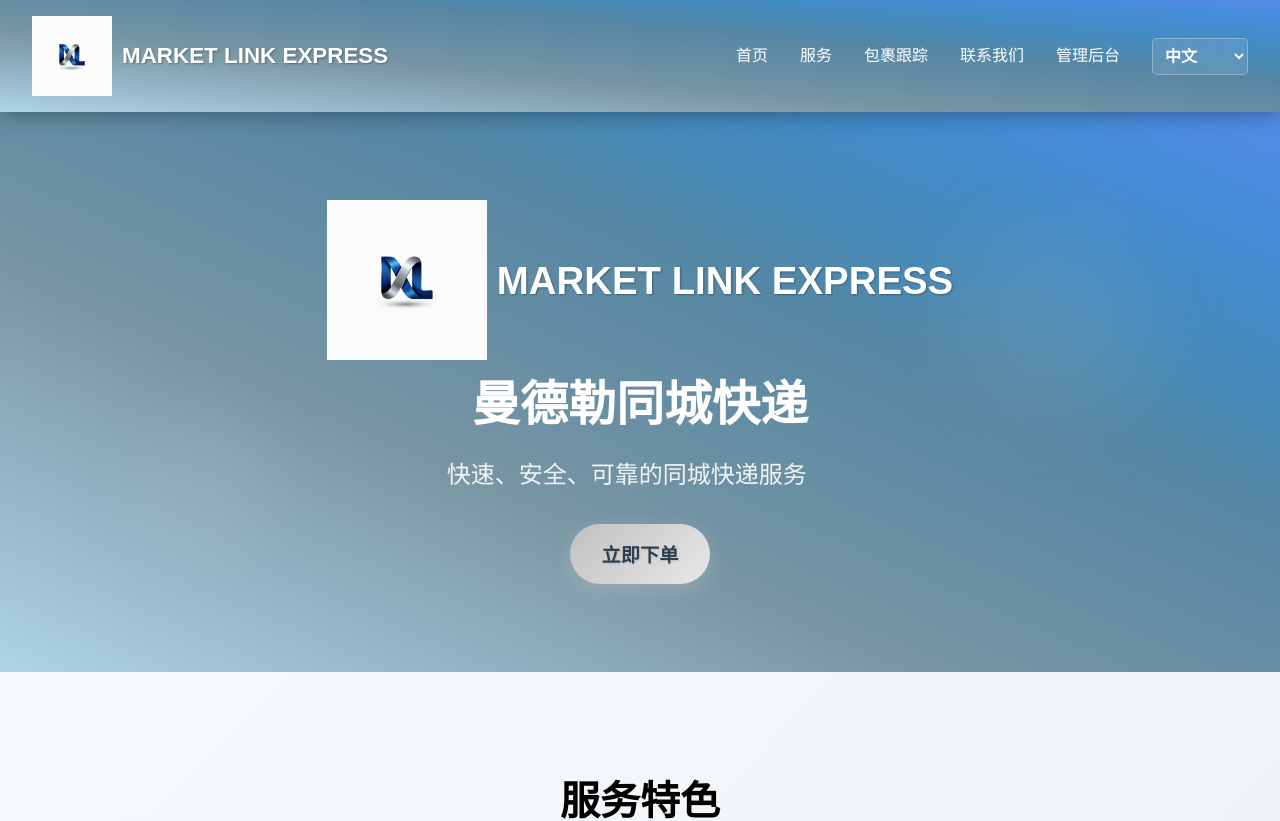
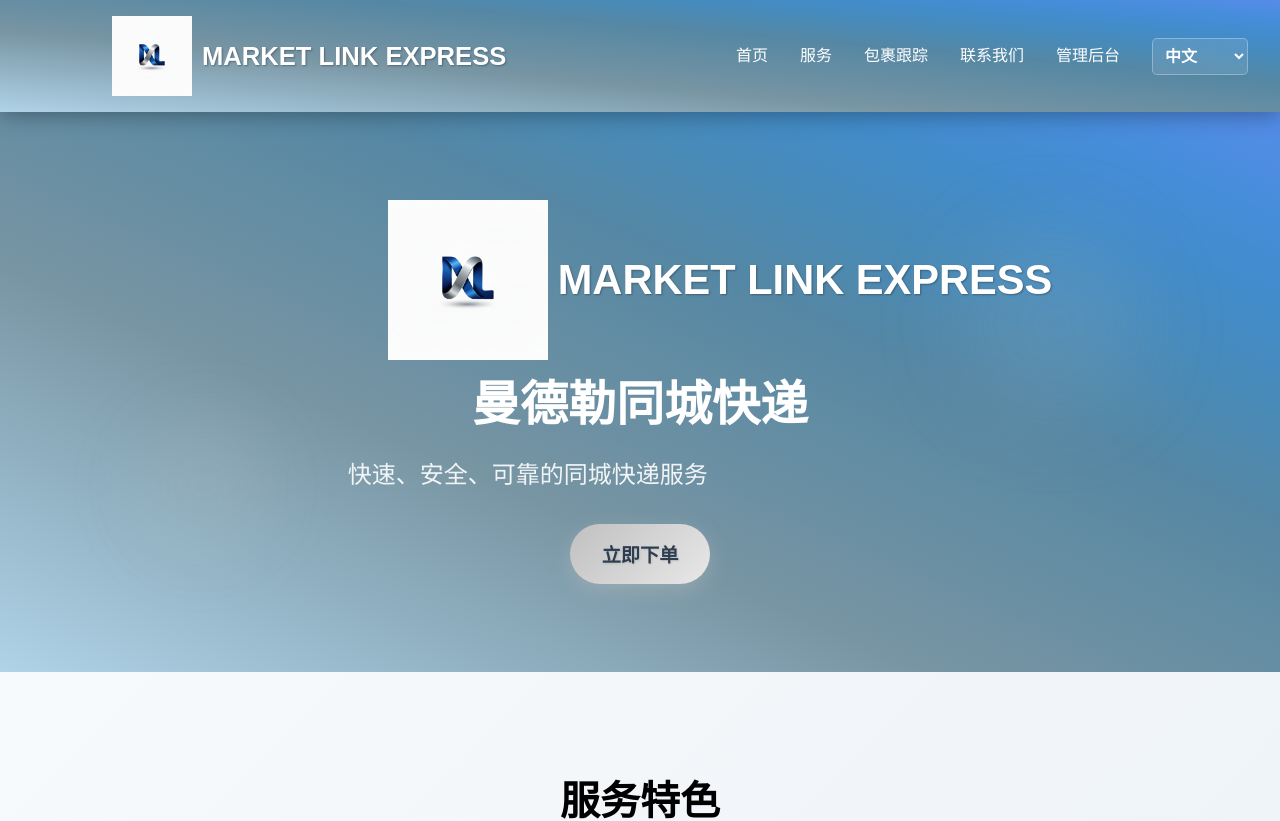
Before and after one commit to huangdelun16-lgtm/ml-express, a React (Create React App) app: page / in a window 1280 px wide. Shown: the top 821 px of the page. Built offline with nearby package versions, Linux system fonts and the light colour scheme; no server answers; the database is empty; the HTML template or start-up script is replaced by a standard one.

Commit message:
Adjust logo position and increase text size

```diff
--- a/src/pages/HomePage.tsx
+++ b/src/pages/HomePage.tsx
@@ -423,7 +423,8 @@ const HomePage: React.FC = () => {
           alignItems: 'center',
           gap: '10px',
           cursor: 'pointer',
-          transition: 'opacity 0.3s ease'
+          transition: 'opacity 0.3s ease',
+          marginLeft: logoSize // 向左移动一个LOGO的距离
         }}
         onClick={() => window.location.href = '/'}
         onMouseOver={(e) => e.currentTarget.style.opacity = '0.8'}
@@ -440,10 +441,10 @@ const HomePage: React.FC = () => {
           }}
         />
 
-        {/* 公司名称 - 放大字体 */}
+        {/* 公司名称 - 放大字体2号 */}
         <div style={{
           color: 'white',
-          fontSize: size === 'small' ? '1.4rem' : size === 'large' ? '2.4rem' : '2rem',
+          fontSize: size === 'small' ? '1.6rem' : size === 'large' ? '2.6rem' : '2.2rem', // 每个尺寸都放大2号
           fontWeight: 'bold',
           textShadow: '1px 1px 2px rgba(0,0,0,0.3)'
         }}>
```
